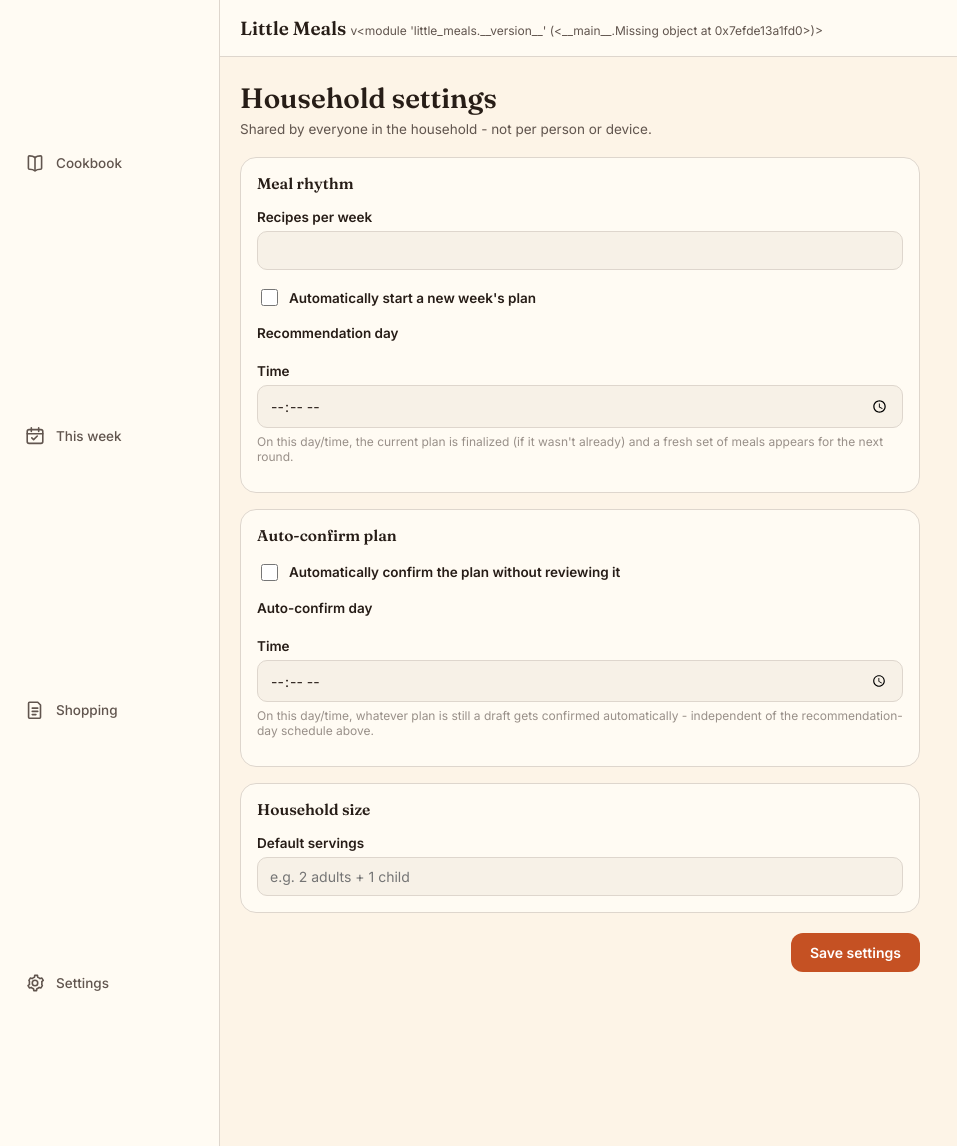
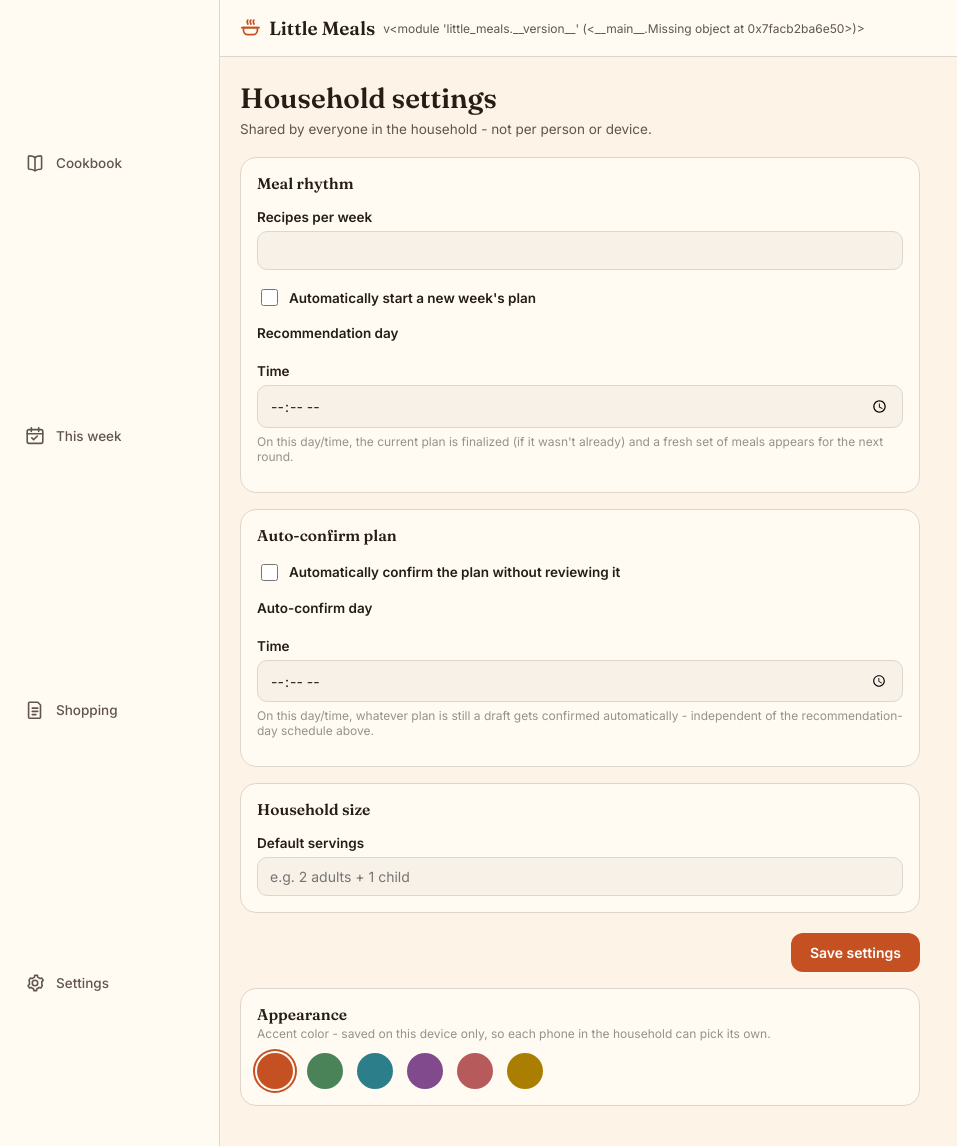
Before and after one commit to dfluxcbf/little-meals, a FastAPI app: template src/little_meals/templates/settings.html in a window 1280 px wide. Shown: the whole page, without its empty margins (0-957 px from the left). Run offline with FastAPI, Linux system fonts and the light colour scheme; the template is opened without the code that fills it, so the values that code supplies are empty; parts of the project's set-up code (start-up, migrations or seed data) failed here and were passed over.

Commit message:
impr (-1): minor_ui

```diff
--- a/pyproject.toml
+++ b/pyproject.toml
@@ -4,7 +4,7 @@ build-backend = "setuptools.build_meta"
 
 [project]
 name = "little-meals"
-version = "0.4.2"
+version = "0.4.3"
 description = "Meal planning facilitator and recipe book"
 readme = "README.md"
 license = "MIT"
--- a/src/little_meals/__init__.py
+++ b/src/little_meals/__init__.py
@@ -1 +1 @@
-__version__ = "0.4.2"
+__version__ = "0.4.3"
--- a/src/little_meals/api/app.py
+++ b/src/little_meals/api/app.py
@@ -1,6 +1,7 @@
 from __future__ import annotations
 
 import importlib.resources
+import json
 import logging
 from contextlib import asynccontextmanager
 from datetime import datetime
@@ -99,6 +100,29 @@ def create_app(
     # it - Starlette's default symlink-containment check would 404 them.
     app.mount("/static", StaticFiles(directory=str(package_root / "static"), follow_symlink=True), name="static")
 
+    # Kept in sync by hand with THEME_COLORS in static/js/accent.js - the
+    # per-device accent picker sets the "lm_accent" cookie (localStorage
+    # isn't visible to this plain HTTP fetch) so the PWA manifest's
+    # theme_color, which drives the installed app's OS status bar color on
+    # Android, matches whatever the picker applies to the page itself.
+    accent_theme_colors = {
+        "terracotta": "#c55123",
+        "sage": "#4b8358",
+        "rose": "#b65a5c",
+        "teal": "#2c7e8b",
+        "plum": "#814a8d",
+        "gold": "#aa7e00",
+    }
+    manifest_path = package_root / "static" / "manifest.webmanifest"
+
+    @app.get("/manifest.webmanifest", include_in_schema=False)
+    async def manifest(request: Request) -> JSONResponse:
+        manifest_data = json.loads(manifest_path.read_text())
+        accent = request.cookies.get("lm_accent")
+        if accent in accent_theme_colors:
+            manifest_data["theme_color"] = accent_theme_colors[accent]
+        return JSONResponse(manifest_data, media_type="application/manifest+json")
+
     @app.exception_handler(ApiError)
     async def api_error_handler(_: Request, exc: ApiError) -> JSONResponse:
         return JSONResponse(
--- a/src/little_meals/static/app.css
+++ b/src/little_meals/static/app.css
@@ -8,19 +8,27 @@
   --ink-soft: oklch(46% 0.02 55);
   --ink-faint: oklch(66% 0.015 60);
   --line: oklch(88% 0.015 70);
+  --accent: oklch(58% 0.16 40);
+  --accent-dark: oklch(48% 0.15 38);
+  --accent-soft: oklch(93% 0.03 45);
+  --sage: oklch(56% 0.09 150);
+  --sage-dark: oklch(46% 0.085 148);
+  --sage-soft: oklch(93% 0.03 150);
+  --rose: oklch(58% 0.12 20);
+  --rose-dark: oklch(48% 0.115 18);
+  --rose-soft: oklch(93% 0.02 20);
+  --teal: oklch(55% 0.08 210);
+  --teal-dark: oklch(45% 0.075 208);
+  --teal-soft: oklch(93% 0.02 210);
+  --plum: oklch(50% 0.12 320);
+  --plum-dark: oklch(40% 0.115 318);
+  --plum-soft: oklch(93% 0.02 320);
+  --gold: oklch(62% 0.13 85);
+  --gold-dark: oklch(52% 0.125 83);
+  --gold-soft: oklch(93% 0.03 85);
   --terracotta: oklch(58% 0.16 40);
   --terracotta-dark: oklch(48% 0.15 38);
   --terracotta-soft: oklch(93% 0.03 45);
-  --sage: oklch(56% 0.09 150);
-  --sage-soft: oklch(93% 0.03 150);
-  --rose: oklch(58% 0.12 20);
-  --rose-soft: oklch(93% 0.02 20);
-  --teal: oklch(55% 0.08 210);
-  --teal-soft: oklch(93% 0.02 210);
-  --plum: oklch(50% 0.12 320);
-  --plum-soft: oklch(93% 0.02 320);
-  --gold: oklch(62% 0.13 85);
-  --gold-soft: oklch(93% 0.03 85);
   --fridge-bg: oklch(95% 0.015 220);
   --fridge-fg: oklch(45% 0.03 220);
   --font-display: "Fraunces", Georgia, serif;
@@ -135,6 +143,9 @@ header.topbar {
 }
 
 .brand {
+  display: flex;
+  align-items: center;
+  gap: 8px;
   font-family: var(--font-display);
   font-weight: 600;
   font-size: 19px;
@@ -142,7 +153,38 @@ header.topbar {
 }
 
 .brand:hover {
-  color: var(--terracotta);
+  color: var(--accent);
+}
+
+.brand-logo {
+  flex-shrink: 0;
+  width: 20.9px;
+  height: 20.9px;
+  color: var(--accent);
+}
+
+/* ------------------------------------------------------ accent swatches */
+
+.accent-swatches {
+  display: flex;
+  gap: 14px;
+  flex-wrap: wrap;
+  margin-top: 8px;
+}
+
+.accent-swatch {
+  width: 36px;
+  height: 36px;
+  border-radius: 999px;
+  background: var(--swatch-color);
+  border: none;
+  padding: 0;
+  cursor: pointer;
+  box-shadow: 0 0 0 2px transparent;
+}
+
+.accent-swatch-active {
+  box-shadow: 0 0 0 2px var(--paper), 0 0 0 4px var(--swatch-color);
 }
 
 .brand-version {
--- /dev/null
+++ b/src/little_meals/static/js/accent.js
@@ -0,0 +1,43 @@
+(function () {
+  var STORAGE_KEY = "lmAccentColor";
+  // Hex equivalents of each preset's base oklch() token, for the native
+  // theme-color meta tag (status bar / task switcher chrome), which needs a
+  // color it can render outside the page's own CSS cascade.
+  var THEME_COLORS = {
+    terracotta: "#c55123",
+    sage: "#4b8358",
+    rose: "#b65a5c",
+    teal: "#2c7e8b",
+    plum: "#814a8d",
+    gold: "#aa7e00",
+  };
+
+  function applyAccent(name) {
+    if (!THEME_COLORS.hasOwnProperty(name)) return;
+    var root = document.documentElement.style;
+    if (name === "terracotta") {
+      root.removeProperty("--accent");
+      root.removeProperty("--accent-dark");
+      root.removeProperty("--accent-soft");
+    } else {
+      root.setProperty("--accent", "var(--" + name + ")");
+      root.setProperty("--accent-dark", "var(--" + name + "-dark)");
+      root.setProperty("--accent-soft", "var(--" + name + "-soft)");
+    }
+    var meta = document.querySelector('meta[name="theme-color"]');
+    if (meta) meta.setAttribute("content", THEME_COLORS[name]);
+    // Mirrored server-side so /manifest.webmanifest can match this device's
+    // choice - localStorage isn't sent with that plain HTTP fetch.
+    try {
+      document.cookie = "lm_accent=" + name + ";path=/;max-age=31536000;samesite=lax";
+    } catch (e) {}
+  }
+
+  window.lmAccentStorageKey = STORAGE_KEY;
+  window.lmApplyAccent = applyAccent;
+
+  try {
+    var stored = localStorage.getItem(STORAGE_KEY);
+    if (stored && stored !== "terracotta") applyAccent(stored);
+  } catch (e) {}
+})();
--- a/src/little_meals/templates/base.html
+++ b/src/little_meals/templates/base.html
@@ -4,7 +4,7 @@
   <meta charset="utf-8">
   <meta name="viewport" content="width=device-width, initial-scale=1">
   <title>{% block title %}Little Meals{% endblock %}</title>
-  <link rel="manifest" href="/static/manifest.webmanifest">
+  <link rel="manifest" href="/manifest.webmanifest">
   <meta name="theme-color" content="#c55123">
   <link rel="icon" href="/static/icons/favicon-64.png">
   <link rel="apple-touch-icon" href="/static/icons/apple-touch-icon.png">
@@ -14,6 +14,7 @@
   <meta name="apple-mobile-web-app-title" content="Little Meals">
   <link rel="stylesheet" href="/static/fonts.css?v={{ app_version }}">
   <link rel="stylesheet" href="/static/app.css?v={{ app_version }}">
+  <script src="/static/js/accent.js?v={{ app_version }}"></script>
   <script src="/static/vendor/htmx.min.js"></script>
 </head>
 <body>
@@ -25,7 +26,16 @@
     </a>
     {% endif %}
     <header class="topbar">
-      <a href="/recipes" class="brand">Little Meals <span class="brand-version">v{{ app_version }}</span></a>
+      <a href="/recipes" class="brand">
+        <svg class="brand-logo" viewBox="0 0 24 24" fill="none" stroke="currentColor" stroke-width="2" stroke-linecap="round" stroke-linejoin="round" aria-hidden="true">
+          <path d="M4 11h16v3a5 5 0 0 1-5 5H9a5 5 0 0 1-5-5v-3Z"></path>
+          <path d="M2 11h20"></path>
+          <path d="M9 7c0-1.2-.8-1.4-.8-2.6S9 2.4 9 2.4"></path>
+          <path d="M12.5 7c0-1.2-.8-1.4-.8-2.6S12.5 2.4 12.5 2.4"></path>
+          <path d="M16 7c0-1.2-.8-1.4-.8-2.6S16 2.4 16 2.4"></path>
+        </svg>
+        Little Meals <span class="brand-version">v{{ app_version }}</span>
+      </a>
     </header>
     <main class="content {% block content_class %}{% endblock %}">
       {% block content %}{% endblock %}
--- a/src/little_meals/templates/cook_finish.html
+++ b/src/little_meals/templates/cook_finish.html
@@ -4,7 +4,7 @@
   <meta charset="utf-8">
   <meta name="viewport" content="width=device-width, initial-scale=1">
   <title>{{ recipe.name }} - little-meals</title>
-  <link rel="manifest" href="/static/manifest.webmanifest">
+  <link rel="manifest" href="/manifest.webmanifest">
   <meta name="theme-color" content="#c55123">
   <link rel="icon" href="/static/icons/favicon-64.png">
   <link rel="apple-touch-icon" href="/static/icons/apple-touch-icon.png">
@@ -14,6 +14,7 @@
   <meta name="apple-mobile-web-app-title" content="Little Meals">
   <link rel="stylesheet" href="/static/fonts.css?v={{ app_version }}">
   <link rel="stylesheet" href="/static/app.css?v={{ app_version }}">
+  <script src="/static/js/accent.js?v={{ app_version }}"></script>
 </head>
 <body>
   <div class="cook-shell cook-finish">
--- a/src/little_meals/templates/cook_ingredients.html
+++ b/src/little_meals/templates/cook_ingredients.html
@@ -4,7 +4,7 @@
   <meta charset="utf-8">
   <meta name="viewport" content="width=device-width, initial-scale=1">
   <title>{{ recipe.name }} - Ingredients - little-meals</title>
-  <link rel="manifest" href="/static/manifest.webmanifest">
+  <link rel="manifest" href="/manifest.webmanifest">
   <meta name="theme-color" content="#c55123">
   <link rel="icon" href="/static/icons/favicon-64.png">
   <link rel="apple-touch-icon" href="/static/icons/apple-touch-icon.png">
@@ -14,6 +14,7 @@
   <meta name="apple-mobile-web-app-title" content="Little Meals">
   <link rel="stylesheet" href="/static/fonts.css?v={{ app_version }}">
   <link rel="stylesheet" href="/static/app.css?v={{ app_version }}">
+  <script src="/static/js/accent.js?v={{ app_version }}"></script>
   <script src="/static/vendor/htmx.min.js"></script>
   <script src="/static/js/cook-swipe.js" defer></script>
 </head>
--- a/src/little_meals/templates/cook_resume.html
+++ b/src/little_meals/templates/cook_resume.html
@@ -4,7 +4,7 @@
   <meta charset="utf-8">
   <meta name="viewport" content="width=device-width, initial-scale=1">
   <title>{{ recipe.name }} - little-meals</title>
-  <link rel="manifest" href="/static/manifest.webmanifest">
+  <link rel="manifest" href="/manifest.webmanifest">
   <meta name="theme-color" content="#c55123">
   <link rel="icon" href="/static/icons/favicon-64.png">
   <link rel="apple-touch-icon" href="/static/icons/apple-touch-icon.png">
@@ -14,6 +14,7 @@
   <meta name="apple-mobile-web-app-title" content="Little Meals">
   <link rel="stylesheet" href="/static/fonts.css?v={{ app_version }}">
   <link rel="stylesheet" href="/static/app.css?v={{ app_version }}">
+  <script src="/static/js/accent.js?v={{ app_version }}"></script>
 </head>
 <body>
   <div class="cook-shell cook-finish">
--- a/src/little_meals/templates/cook_step.html
+++ b/src/little_meals/templates/cook_step.html
@@ -4,7 +4,7 @@
   <meta charset="utf-8">
   <meta name="viewport" content="width=device-width, initial-scale=1">
   <title>{{ recipe.name }} - Step {{ step_number }} - little-meals</title>
-  <link rel="manifest" href="/static/manifest.webmanifest">
+  <link rel="manifest" href="/manifest.webmanifest">
   <meta name="theme-color" content="#c55123">
   <link rel="icon" href="/static/icons/favicon-64.png">
   <link rel="apple-touch-icon" href="/static/icons/apple-touch-icon.png">
@@ -14,6 +14,7 @@
   <meta name="apple-mobile-web-app-title" content="Little Meals">
   <link rel="stylesheet" href="/static/fonts.css?v={{ app_version }}">
   <link rel="stylesheet" href="/static/app.css?v={{ app_version }}">
+  <script src="/static/js/accent.js?v={{ app_version }}"></script>
   <style>
     /* Opts every cook-along step page into the browser's cross-document
        View Transition: navigating step-to-step morphs matching
--- a/src/little_meals/templates/plan.html
+++ b/src/little_meals/templates/plan.html
@@ -7,7 +7,6 @@
 {% if plan is none %}
   <p class="subtitle">No plan yet - the household picks meals from the cookbook whenever suits them, no day-to-day schedule.</p>
 {% else %}
-  <p class="subtitle">Pick what you're making this week, in any order.</p>
   {% if plan.finalized %}
     <p class="badge badge-finalized" style="margin-bottom: 16px;">Finalized</p>
   {% endif %}
--- a/src/little_meals/templates/settings.html
+++ b/src/little_meals/templates/settings.html
@@ -63,4 +63,50 @@
     <button type="submit" class="btn btn-primary">Save settings</button>
   </div>
 </form>
+
+<div class="settings-section">
+  <h2>Appearance</h2>
+  <p class="hint" style="text-align: left; margin: -4px 0 12px;">Accent color - saved on this device only, so each phone in the household can pick its own.</p>
+  <div class="accent-swatches" id="accent-swatches">
+    <button type="button" class="accent-swatch" data-accent="terracotta" style="--swatch-color: var(--terracotta);" aria-label="Orange"></button>
+    <button type="button" class="accent-swatch" data-accent="sage" style="--swatch-color: var(--sage);" aria-label="Sage"></button>
+    <button type="button" class="accent-swatch" data-accent="teal" style="--swatch-color: var(--teal);" aria-label="Teal"></button>
+    <button type="button" class="accent-swatch" data-accent="plum" style="--swatch-color: var(--plum);" aria-label="Plum"></button>
+    <button type="button" class="accent-swatch" data-accent="rose" style="--swatch-color: var(--rose);" aria-label="Rose"></button>
+    <button type="button" class="accent-swatch" data-accent="gold" style="--swatch-color: var(--gold);" aria-label="Gold"></button>
+  </div>
+</div>
 {% endblock %}
+
+{% block extra_scripts %}
+<script>
+(function () {
+  var buttons = document.querySelectorAll(".accent-swatch");
+
+  function markActive(name) {
+    buttons.forEach(function (btn) {
+      btn.classList.toggle("accent-swatch-active", btn.dataset.accent === name);
+    });
+  }
+
+  var current;
+  try {
+    current = localStorage.getItem(window.lmAccentStorageKey) || "terracotta";
+  } catch (e) {
+    current = "terracotta";
+  }
+  markActive(current);
+
+  buttons.forEach(function (btn) {
+    btn.addEventListener("click", function () {
+      var name = btn.dataset.accent;
+      try {
+        localStorage.setItem(window.lmAccentStorageKey, name);
+      } catch (e) {}
+      window.lmApplyAccent(name);
+      markActive(name);
+    });
+  });
+})();
+</script>
+{% endblock %}
```
Also changed, not shown: other parts of src/little_meals/static/app.css (+46 -42 lines), tests/test_api_ui.py (+27 -0 lines), 3 other files.
